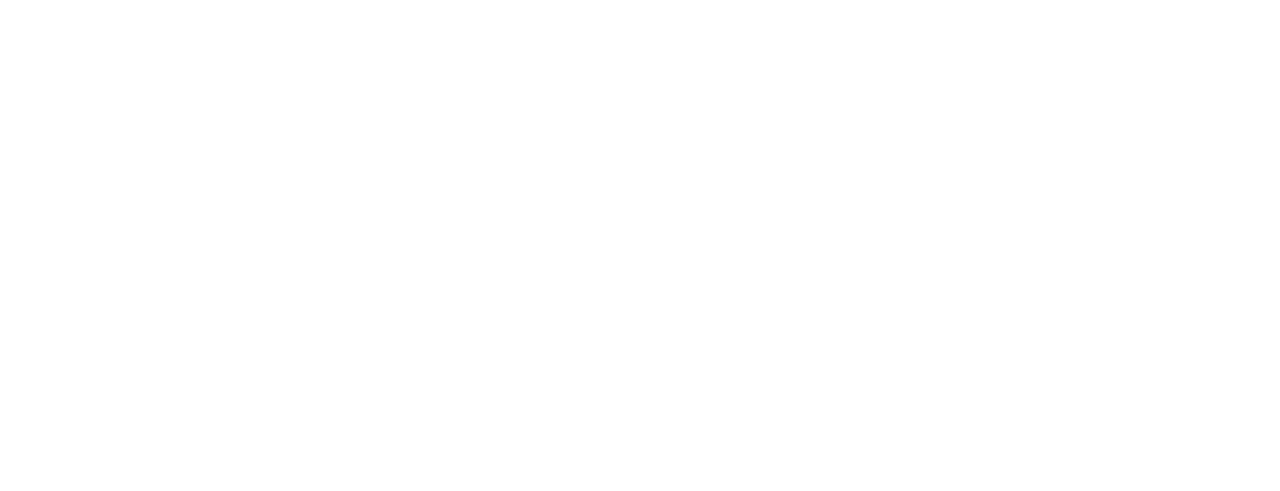
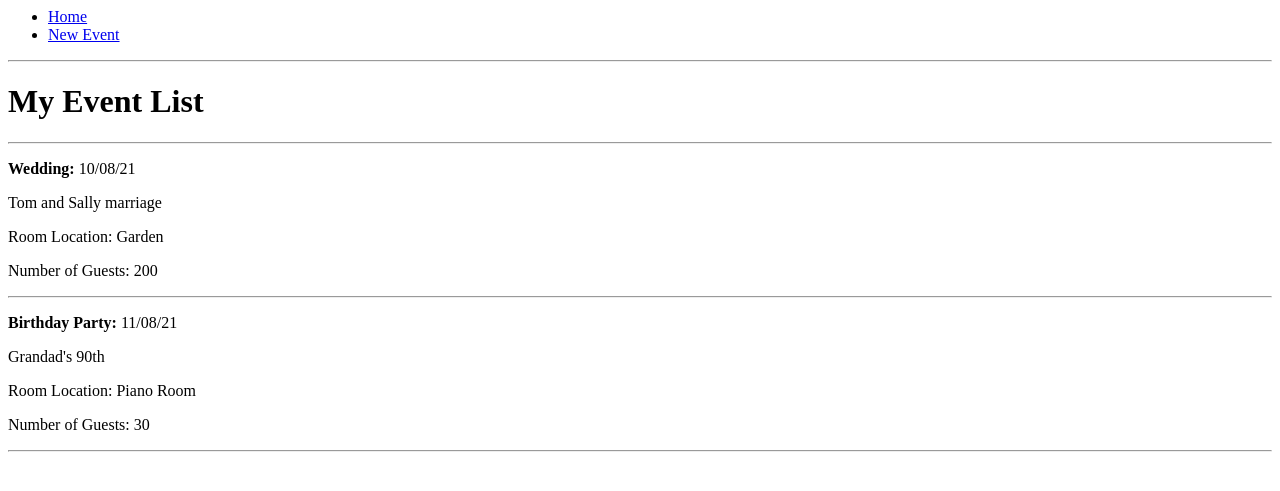
Before and after one commit to SofiaAkbar/week3_day4_flask_lab, a Flask app: page /events in a window 1280 px wide. Before the commit the part shown is empty. Shown: the top 491 px of the page. Run offline with Flask 2, Linux system fonts and the light colour scheme.

Commit message:
list of events complete

```diff
--- a/templates/base.html
+++ b/templates/base.html
@@ -1,6 +1,6 @@
 <html>
     <head>
-        <title></title>
+        <title>{{ title }} Events</title>
     </head>
 
     <body>
@@ -8,5 +8,9 @@
             <li><a href="/events">Home</a></li>
             <li><a href="/events/new">New Event</a></li>
         </ul>
+        <hr>
+        {% block content %}
+
+        {% endblock %}
     </body>
 </html>
--- a/templates/index.html
+++ b/templates/index.html
@@ -0,0 +1,28 @@
+{% extends "base.html" %}
+
+{% block content %}
+
+    <h1>My Event List</h1>
+    <hr>
+    {% for event in events %}
+    <div>
+        <p>
+            <b>{{event.name_of_event}}:</b> {{event.date}}
+        </p>
+        <p>
+            {{event.description}}
+        </p>
+        <p>
+            Room Location: {{event.room_location}}
+        </p>
+        <p>
+            Number of Guests: {{event.number_of_guests}}
+        </p>
+        <hr>
+    </div>
+
+
+    {% endfor %}
+
+
+{% endblock %}
```
